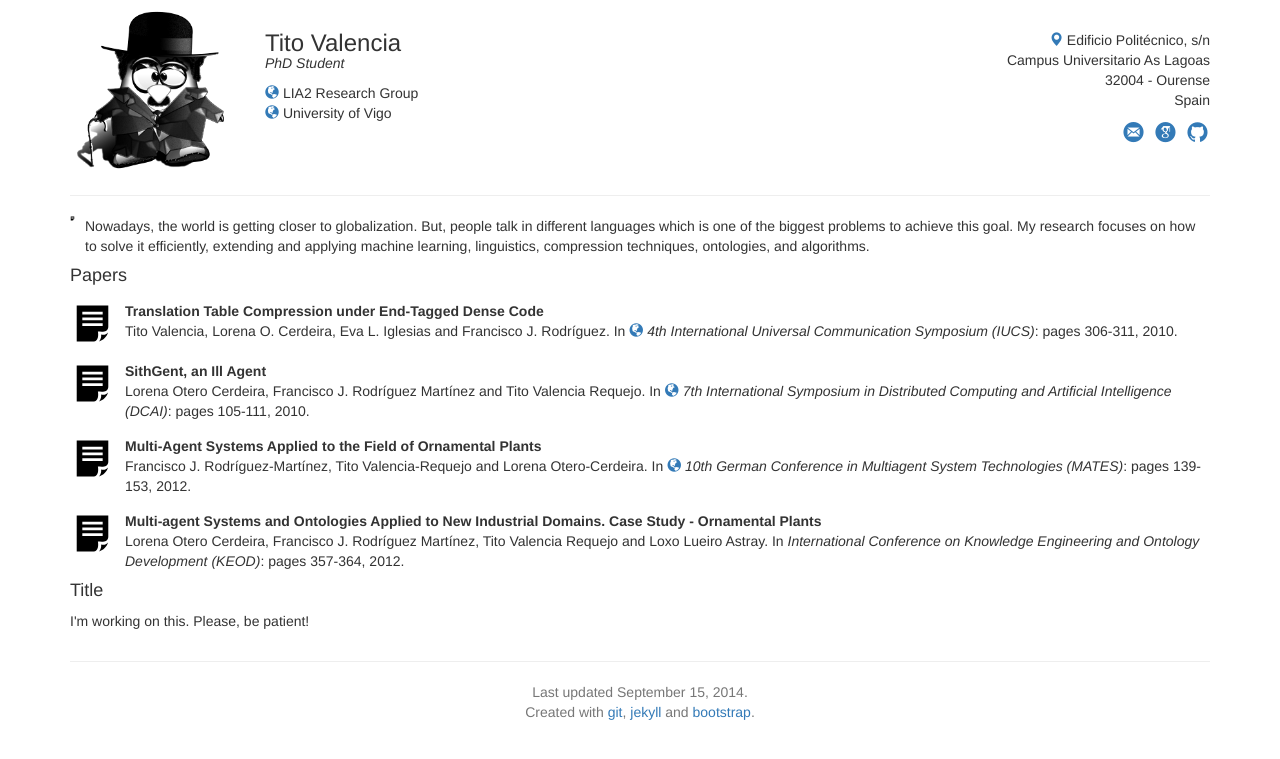
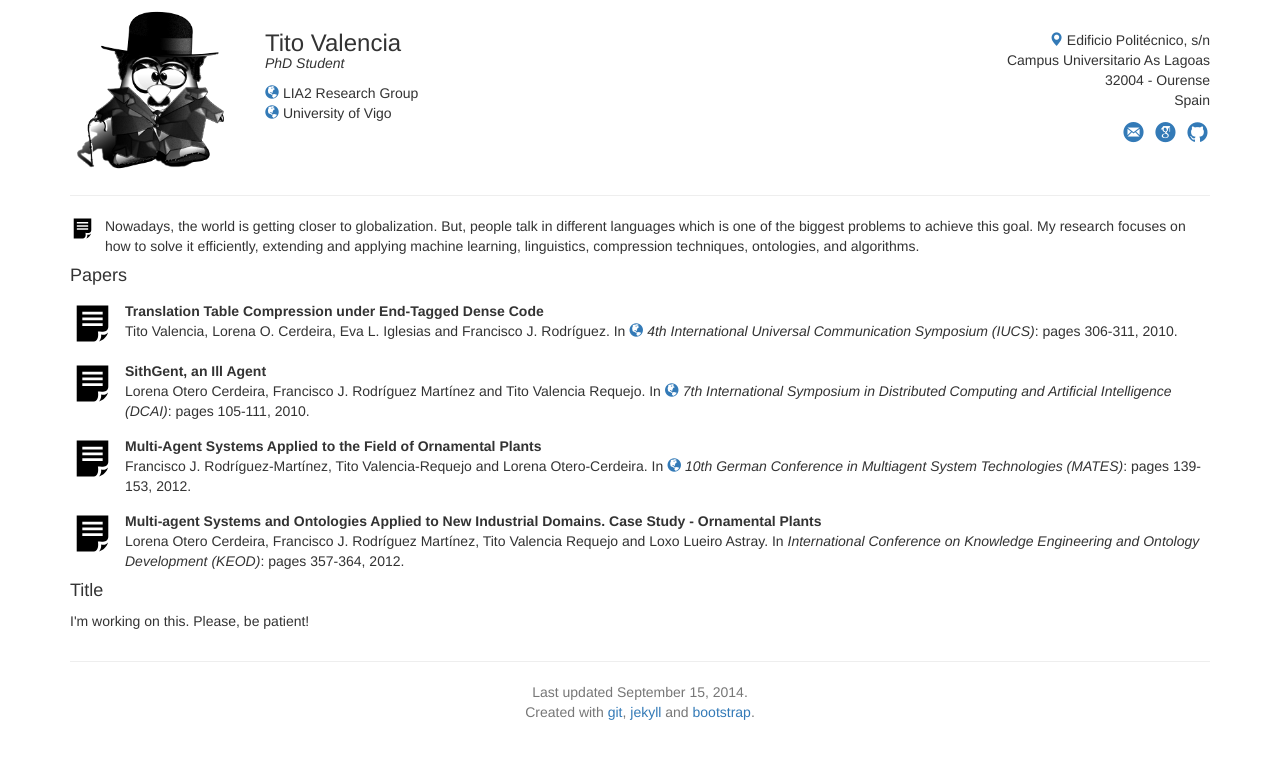
Before and after one commit to tvalreq/tvalreq.github.com, a Jekyll site: the page built from index.html, in a window 1280 px wide. Shown: the top 759 px of the page. Built offline with Jekyll 4.4.1, drawn with Linux system fonts in a browser that asks for light colours; nearby versions of some CDN libraries.

Commit message:
trying strange things

```diff
--- a/index.html
+++ b/index.html
@@ -10,7 +10,7 @@ description: Tito Valencia's Homepage
 		<section id="introduction">
 			<div class="media">
 			    <a class="pull-left" {% if include.paper.doc-url%} href="{{ include.paper.doc-url }}" {% endif %}>
-			        <img class="media-object" src="img/paper/paper.svg" width="5em" alt="">
+			        <img class="media-object" src="img/paper/paper.svg" width="25em" alt="">
 			    </a>
 			    <div class="media-body">
 			    	Nowadays, the world is getting closer to globalization. But, people talk in different languages which is one of the biggest problems to achieve this goal. My research focuses on how to solve it efficiently, extending and applying machine learning, linguistics, compression techniques, ontologies, and algorithms.
```
